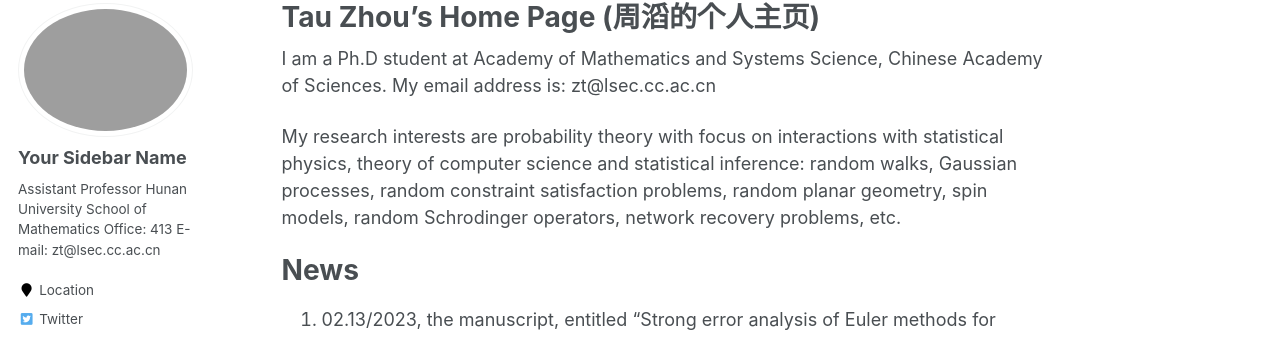
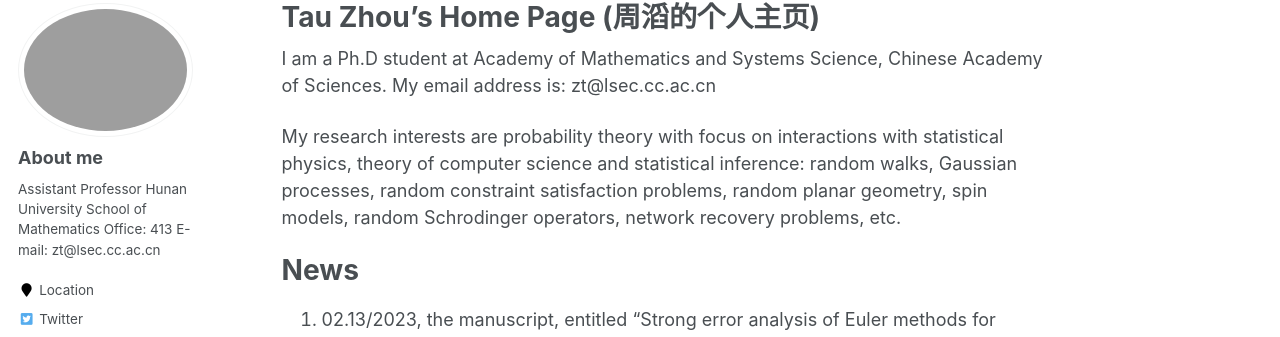
Before and after one commit to Tau-Zhou/Tau-Zhou.github.io, a Jekyll site: the page built from _pages/about.md, in a window 1280 px wide. Shown: the part 115-452 px from the top of the page. Built offline with Jekyll 4.4.1, drawn with Linux system fonts in a browser that asks for light colours; some web fonts are replaced.

Commit message:
Update _config.yml

```diff
--- a/_config.yml
+++ b/_config.yml
@@ -80,7 +80,7 @@ analytics:
 
 # Site Author
 author:
-  name             : "Your Sidebar Name"
+  name             : "About me"
   avatar           : "profile.png"
   bio              : "Assistant Professor
                       Hunan University
```
